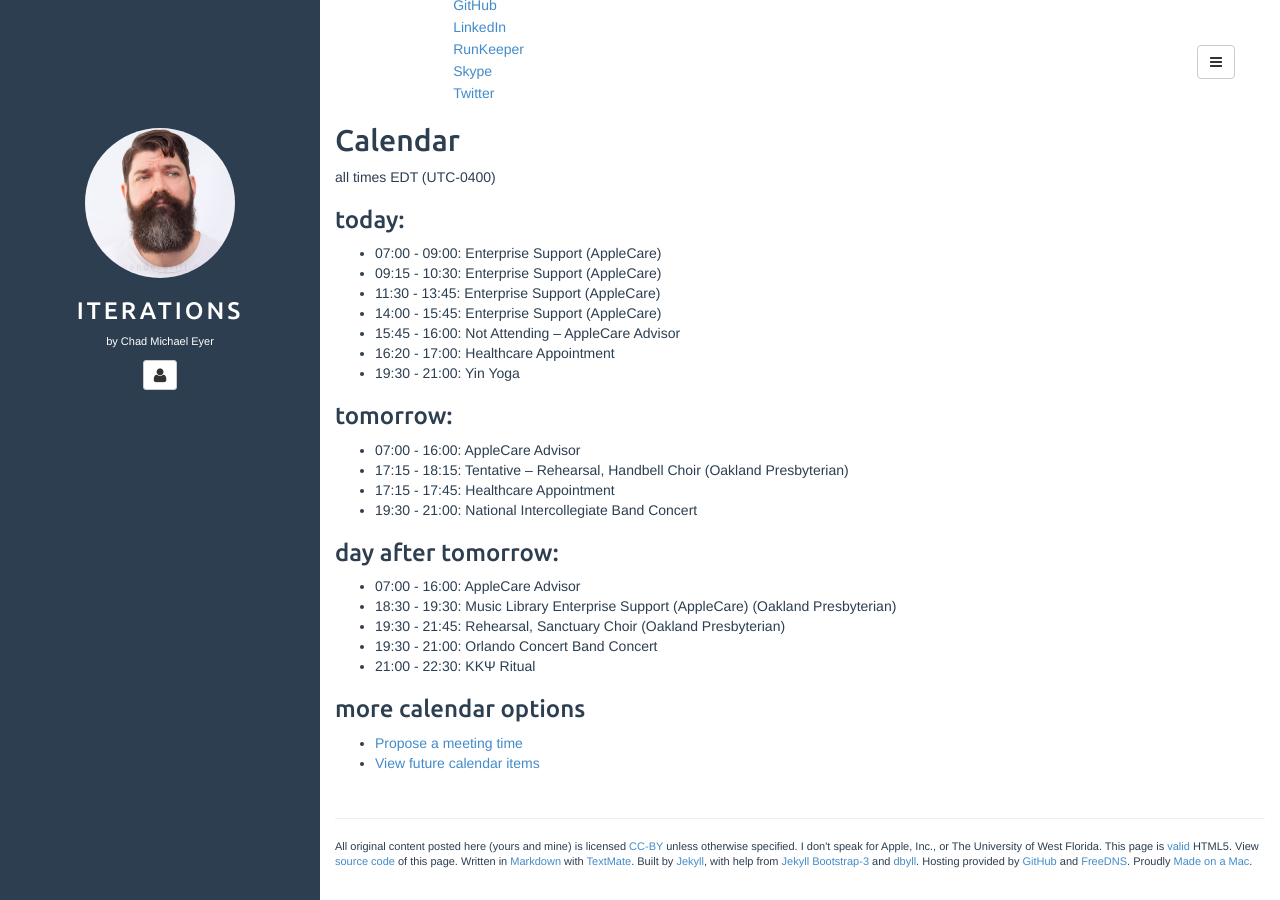
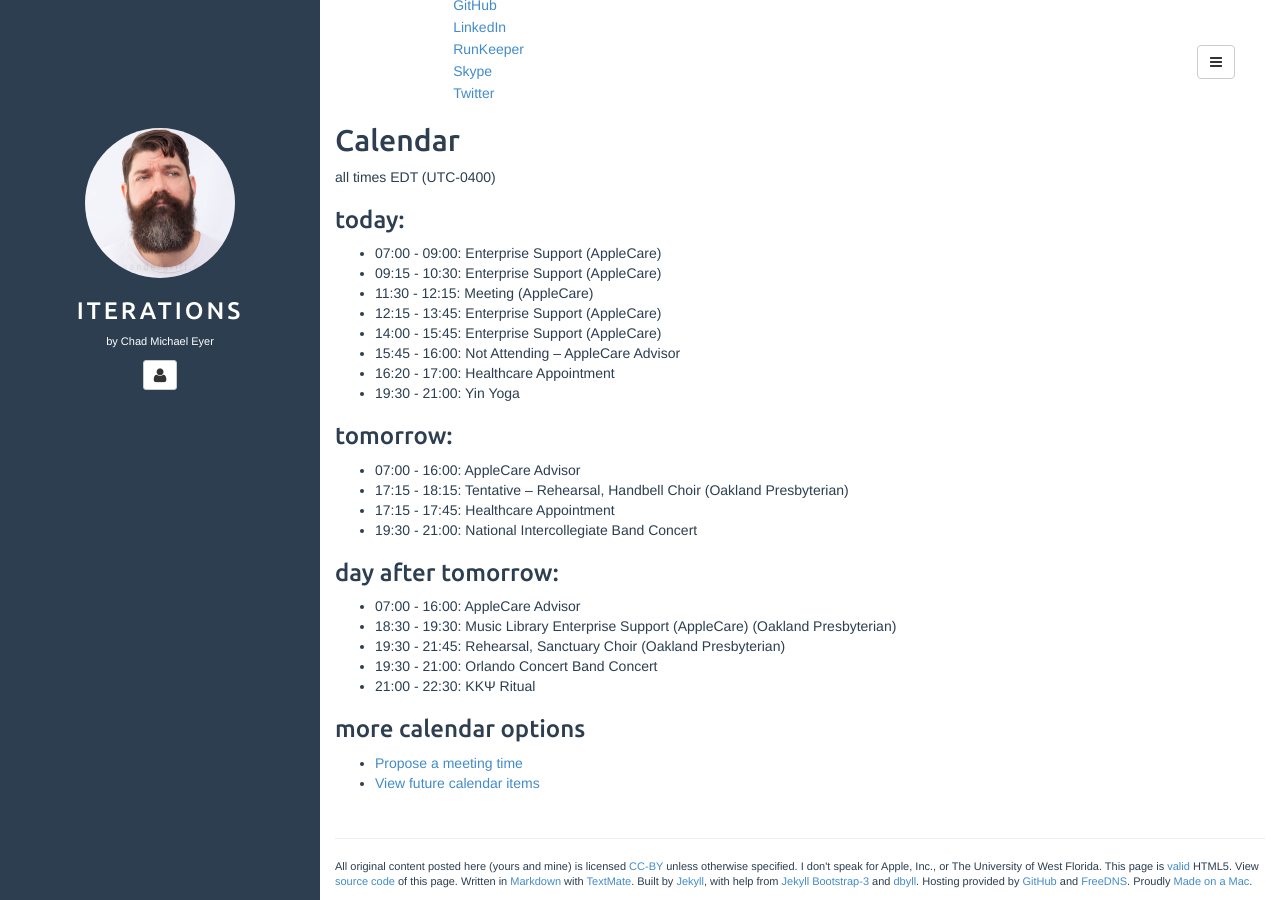
Before and after one commit to chadmichaeleyer/chadmichaeleyer.github.io, a Jekyll site: the page built from about.md, in a window 1280 px wide and 900 px high, scrolled down 1310 px. Built offline with Jekyll 4.4.1, drawn with Linux system fonts in a browser that asks for light colours.

Commit message:
calendar update

```diff
--- a/calendar-year.markdown
+++ b/calendar-year.markdown
@@ -4,7 +4,8 @@ all times EDT (UTC-0400)
 
 * 07:00 - 09:00: Enterprise Support (AppleCare)
 * 09:15 - 10:30: Enterprise Support (AppleCare)
-* 11:30 - 13:45: Enterprise Support (AppleCare)
+* 11:30 - 12:15: Meeting (AppleCare)
+* 12:15 - 13:45: Enterprise Support (AppleCare)
 * 14:00 - 15:45: Enterprise Support (AppleCare)
 * 15:45 - 16:00: Not Attending – AppleCare Advisor
 * 16:20 - 17:00: Healthcare Appointment
--- a/calendar.markdown
+++ b/calendar.markdown
@@ -4,7 +4,8 @@ all times EDT (UTC-0400)
 
 * 07:00 - 09:00: Enterprise Support (AppleCare)
 * 09:15 - 10:30: Enterprise Support (AppleCare)
-* 11:30 - 13:45: Enterprise Support (AppleCare)
+* 11:30 - 12:15: Meeting (AppleCare)
+* 12:15 - 13:45: Enterprise Support (AppleCare)
 * 14:00 - 15:45: Enterprise Support (AppleCare)
 * 15:45 - 16:00: Not Attending – AppleCare Advisor
 * 16:20 - 17:00: Healthcare Appointment
```
